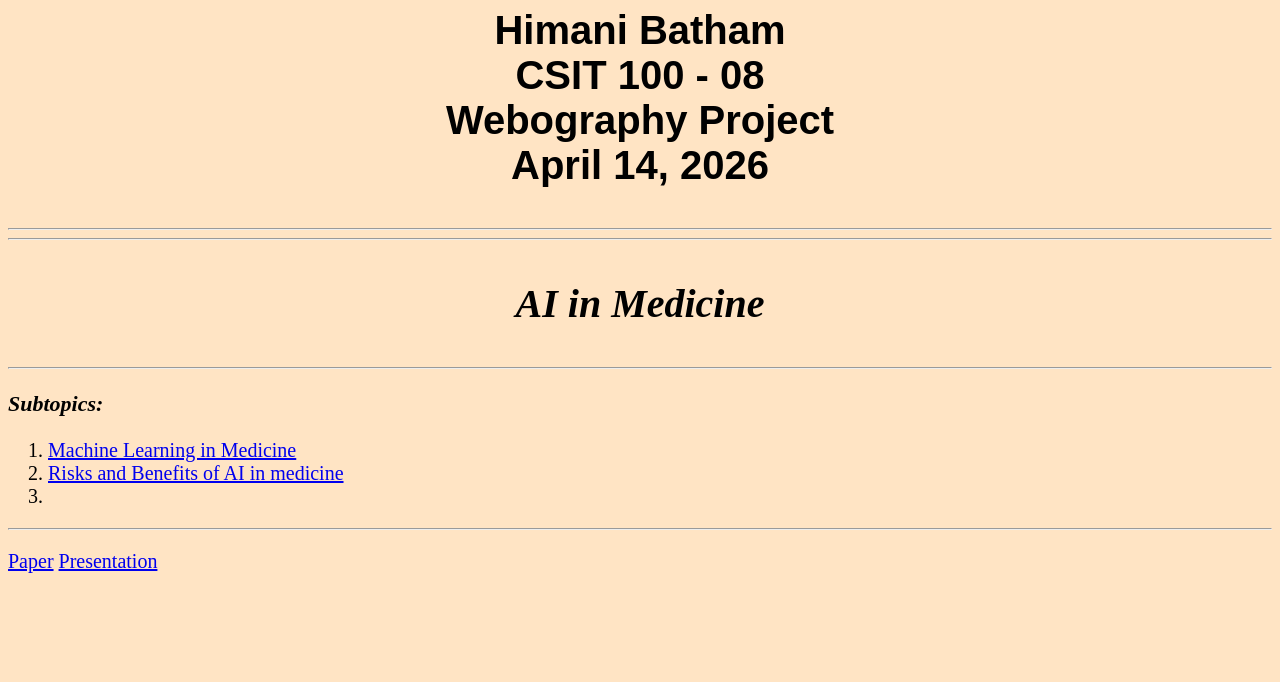
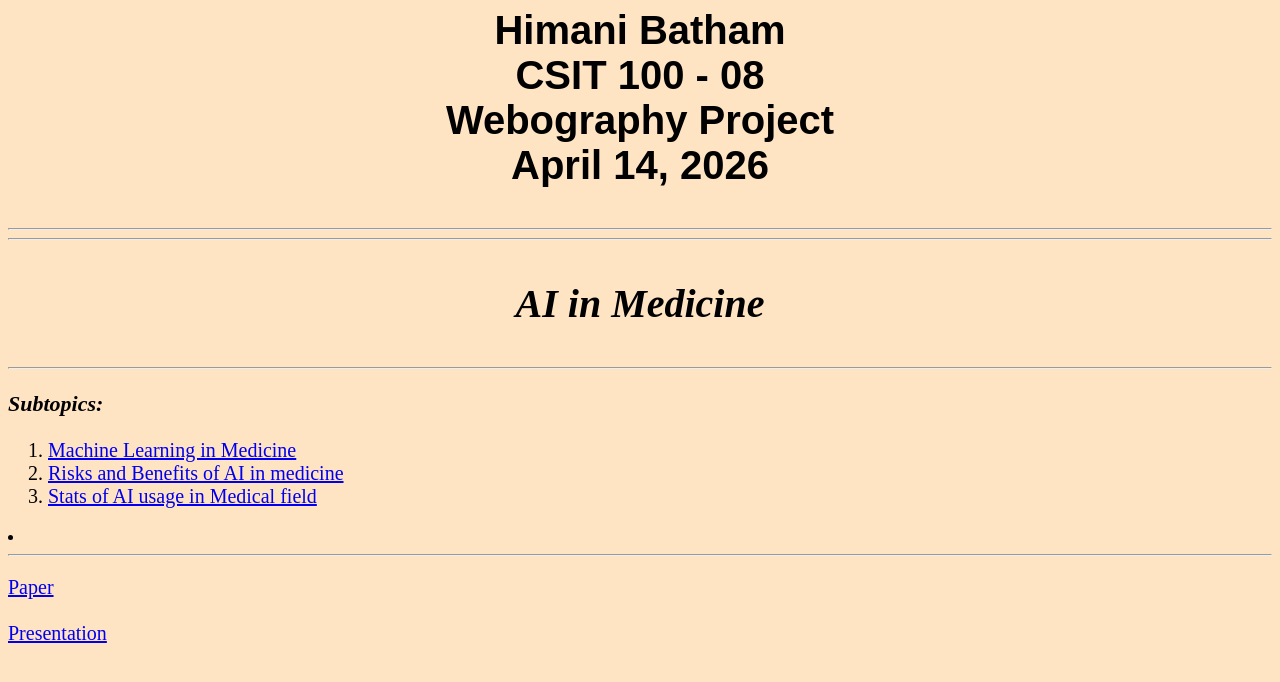
Before and after one commit to himanibat/himanibat.github.io, a plain HTML site: page Project.html in a window 1280 px wide. Drawn offline with Linux system fonts and the light colour scheme.

Commit message:
Update Project.html

```diff
--- a/Project.html
+++ b/Project.html
@@ -30,17 +30,17 @@
 	<a href="https://pmc.ncbi.nlm.nih.gov/articles/PMC11612599/"> Risks and Benefits of AI in medicine </a>
 </li>
 <li>
-	<a href="https://www.ama-assn.org/practice-management/digital-health/2-3-physicians-are-using-health-ai-78-2023> Stats of AI usage in Medical field </a>
+	<a href="https://www.ama-assn.org/practice-management/digital-health/2-3-physicians-are-using-health-ai-78-2023
+		"> Stats of AI usage in Medical field </a>
 </li>
+</ol>
+
 <li>
-
- </ol>
-
 <hr>
-<!-- Paper + Presentation Links -->
-<p style="font-size:20px;">
-<a href="paper.docx">Paper</a>
-<a href="presentation.pptx">Presentation</a>
+    <!-- Paper & Presentation -->
+    <p style="font-size:20px;">
+        <a href="paper.docx">Paper</a><br><br>
+        <a href="presentation.pptx">Presentation</a>
     </p>
 
 </body>
```
